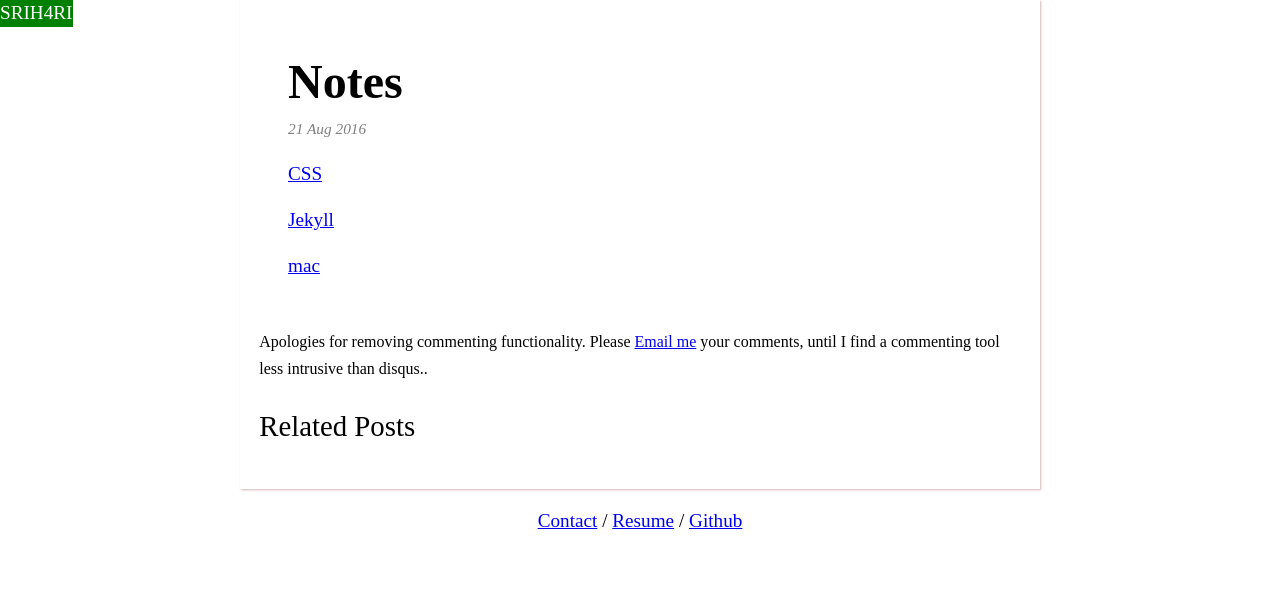
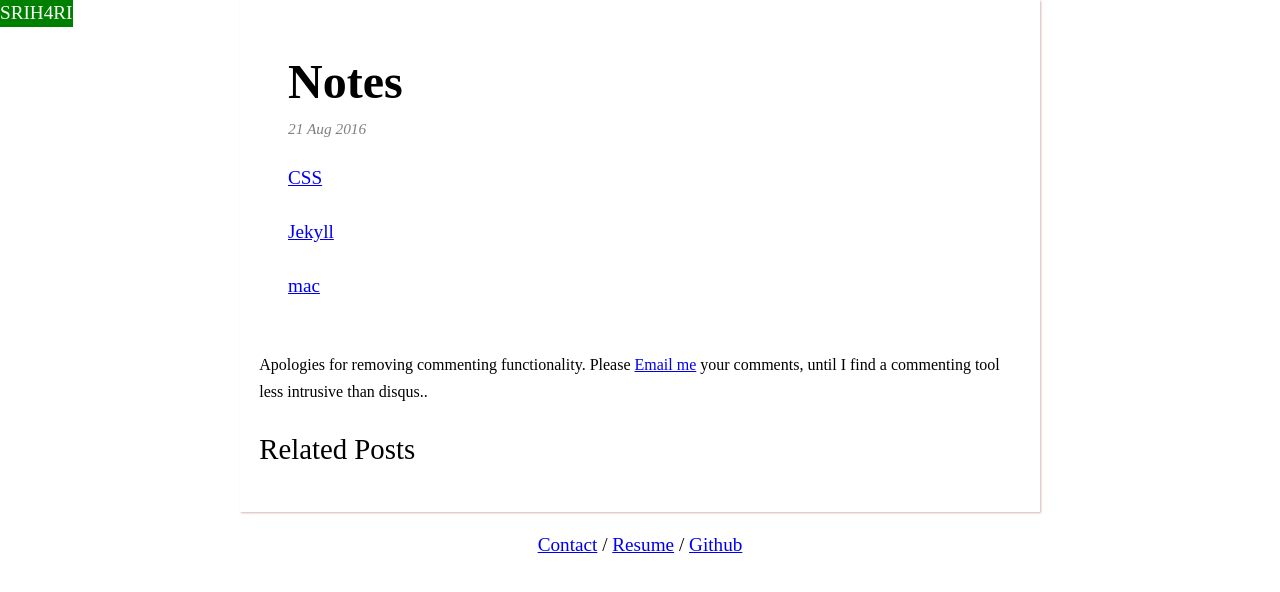
Before and after one commit to srih4ri/srih4ri.github.com, a Jekyll site: the page built from notes/index.md, in a window 1280 px wide. Shown: the top 592 px of the page. Built offline with Jekyll 4.4.1, drawn with Linux system fonts in a browser that asks for light colours.

Commit message:
make it pretty 1

```diff
--- a/css/srih4ri.css
+++ b/css/srih4ri.css
@@ -73,7 +73,7 @@
 .post-content, .postlist__post_brief{
     font-size: 1em;
     color: #000000;
-    line-height: 1.4;
+    line-height: 1.8;
 }
 
 .post{
--- a/index.html
+++ b/index.html
@@ -11,7 +11,7 @@
         </h5>
         <span class="postlist__post_meta">{{ post.date | date: "%b %-d, %Y" }}</span>
         <p class="postlist__post_brief">
-          {{post.content | truncatewords:50 | strip_html}}
+          {{post.content | strip_html | truncatewords:30 }}
         </p>
       </li>
     {% endfor %}
```
